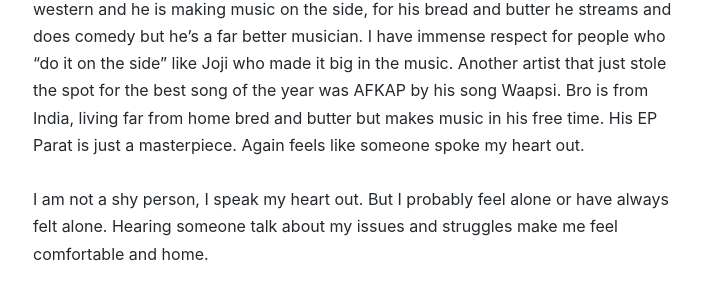
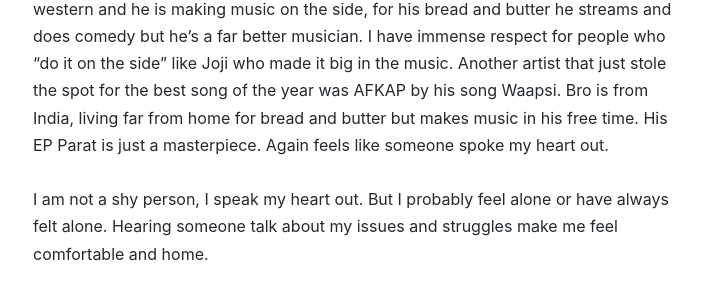
Before and after one commit to brikjr/blogs, a Jekyll site: the page built from _posts/2024-12-14-music-me.md, in a window 1280 px wide. Shown: the part 1860-2161 px from the top of the page, without its empty margins (280-997 px from the left). Built offline with Jekyll 4.4.1, drawn with Linux system fonts in a browser that asks for light colours; some of the changed text lies outside the part shown.

Commit message:
Update post: 2024-12-14-music-me.md

```diff
--- a/_posts/2024-12-14-music-me.md
+++ b/_posts/2024-12-14-music-me.md
@@ -40,7 +40,7 @@ Right now I don't listen to as much lyrical hip-hop. I am into trap. Yes, I spea
 
 <br>
 
-Recently, I discovered the artist by the name of Jaiyash. And I love his art. It's very western and he is making music on the side, for his bread and butter he streams and does comedy but he's a far better musician. I have immense respect for people who "do it on the side" like Joji who made it big in the music. Another artist that just stole the spot for the best song of the year was AFKAP by his song Waapsi. Bro is from India, living far from home bred and butter but makes music in his free time. His EP Parat is just a masterpiece. Again feels like someone spoke my heart out.
+Recently, I discovered the artist by the name of Jaiyash. And I love his art. It's very western and he is making music on the side, for his bread and butter he streams and does comedy but he's a far better musician. I have immense respect for people who "do it on the side" like Joji who made it big in the music. Another artist that just stole the spot for the best song of the year was AFKAP by his song Waapsi. Bro is from India, living far from home for bread and butter but makes music in his free time. His EP Parat is just a masterpiece. Again feels like someone spoke my heart out.
 
 <br>
 
```
